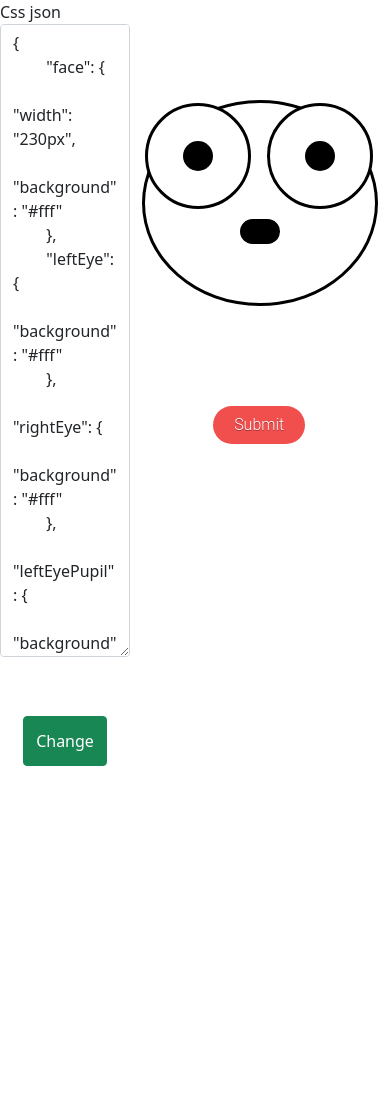
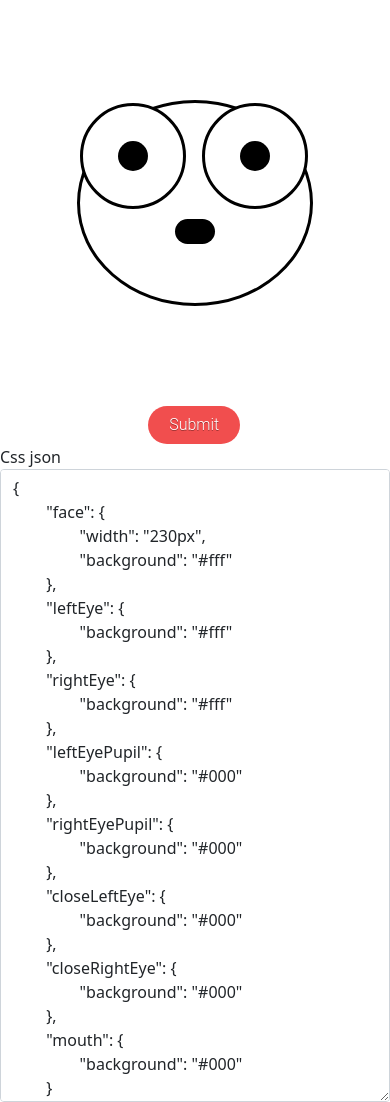
Before and after one commit to yuriy-yarvinen/eyesJS, a website built with webpack: page src/index.html in a window 390 px wide. Shown: the top 1102 px of the page. Before the commit the page ends 844 px from the top, so only its background shows below. Built offline with nearby package versions, Linux system fonts and the light colour scheme.

Commit message:
add classes

```diff
--- a/src/index.html
+++ b/src/index.html
@@ -61,7 +61,7 @@
 <body>
 
 	<div class="row m-0">
-		<div class="col-4 p-0">
+		<div class="col-12 col-md-4 order-last order-md-first p-0">
 			<div id="app">
 				<div>Css json</div>
 				<textarea id="textarea" class="form-control h-75" v-model="faceConfigCssText">
@@ -73,7 +73,7 @@
 
 			</div>
 		</div>
-		<div class="col-8 p-0">
+		<div class="col-12 order-first order-md-last col-md-8 p-0">
 			<div class="face face-block">
 				<div class="eyes">
 					<div class="leftEye">
--- a/src/js/modules/face.js
+++ b/src/js/modules/face.js
@@ -227,10 +227,10 @@ const face = (userSettings = {}) => {
 
 	var eyesPluginButton;
 	if (checkValue(userSettings.objectClass.button)) {
-		var eyesPluginButton = document.querySelector('.' + userSettings.objectClass.button);
+		eyesPluginButton = document.querySelector('.' + userSettings.objectClass.button);
 	}
 	else {
-		var eyesPluginButton = mouth;
+		eyesPluginButton = mouth;
 	}
 
 	var leftEyeX = round(leftEye.getBoundingClientRect().left);
@@ -268,7 +268,7 @@ const face = (userSettings = {}) => {
 		return x;
 	}
 	function clientCoordsY(e) {
-		var y = e.changedTouches[0].pageY // coordinate Y
+		var y = e.changedTouches[0].pageY; // coordinate Y
 		return y;
 	}
 
```
